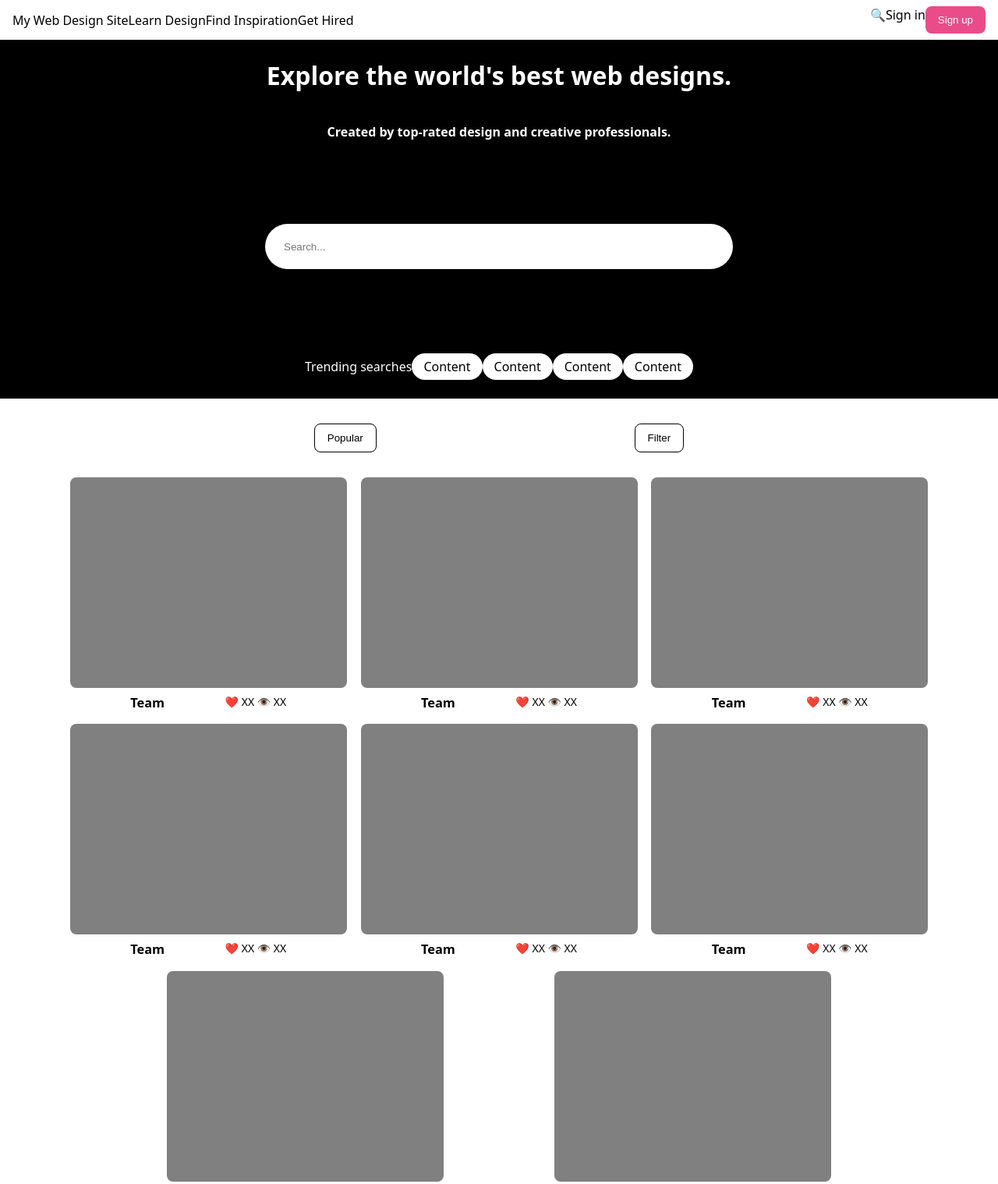
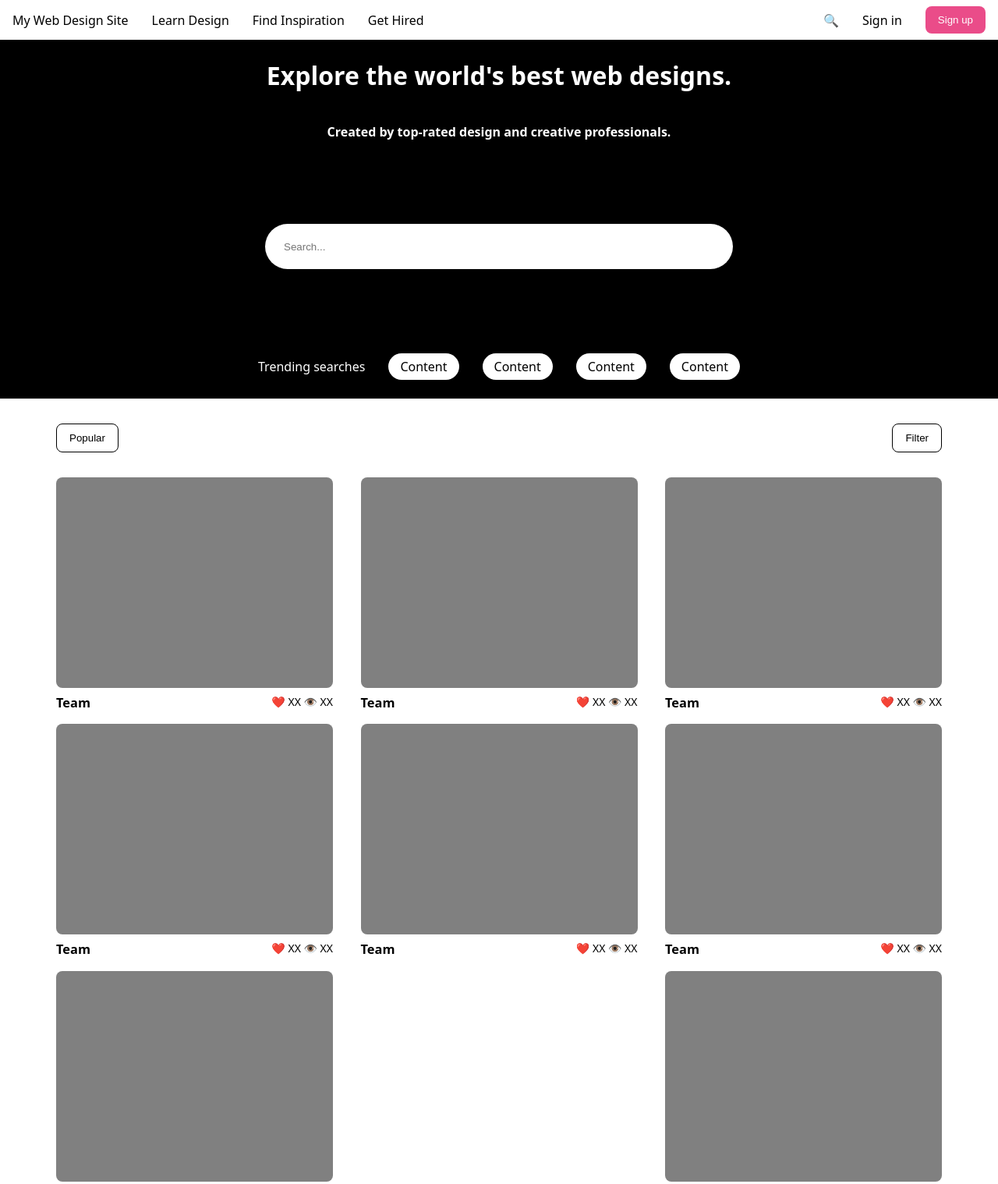
Before and after one commit to vikramrgopalan-gaseb/flexbox-lab, a plain HTML site: page index.html in a window 1280 px wide. Shown: the top 1518 px of the page at 78% size. Drawn offline with Linux system fonts and the light colour scheme.

Commit message:
10/21 vF

```diff
--- a/css/style.css
+++ b/css/style.css
@@ -22,12 +22,15 @@ nav.flex-parent {
  display: flex;
  justify-content: space-between;
  flex-direction: row;
+ align-items: center;
+ gap: 30px;
 }
 
 #destinations.flex-child {
     display: flex;
     align-items: center;
     flex-direction: row;
+    gap: 30px;
 }
 
 p {
@@ -58,6 +61,7 @@ section {
     display: flex;
     align-items: center;
     flex-direction: row;
+    gap: 30px;
 }
 
 h1,
@@ -93,7 +97,7 @@ main.flex-parent {
     display: flex;
     flex-direction: row;
     flex-wrap: wrap;
-    justify-content: space-evenly;
+    justify-content: space-between;
 }
 
 nav button {
@@ -133,7 +137,7 @@ nav button {
 
 #subnav.flex-child {
     display: flex;
-    justify-content: space-evenly;
+    justify-content: space-between;
     flex-direction: row;
 }
 
@@ -154,5 +158,5 @@ nav button {
 div.card-footer{
     display: flex;
     flex-direction: row;
-    justify-content: space-evenly;
+    justify-content: space-between;
 }
```
